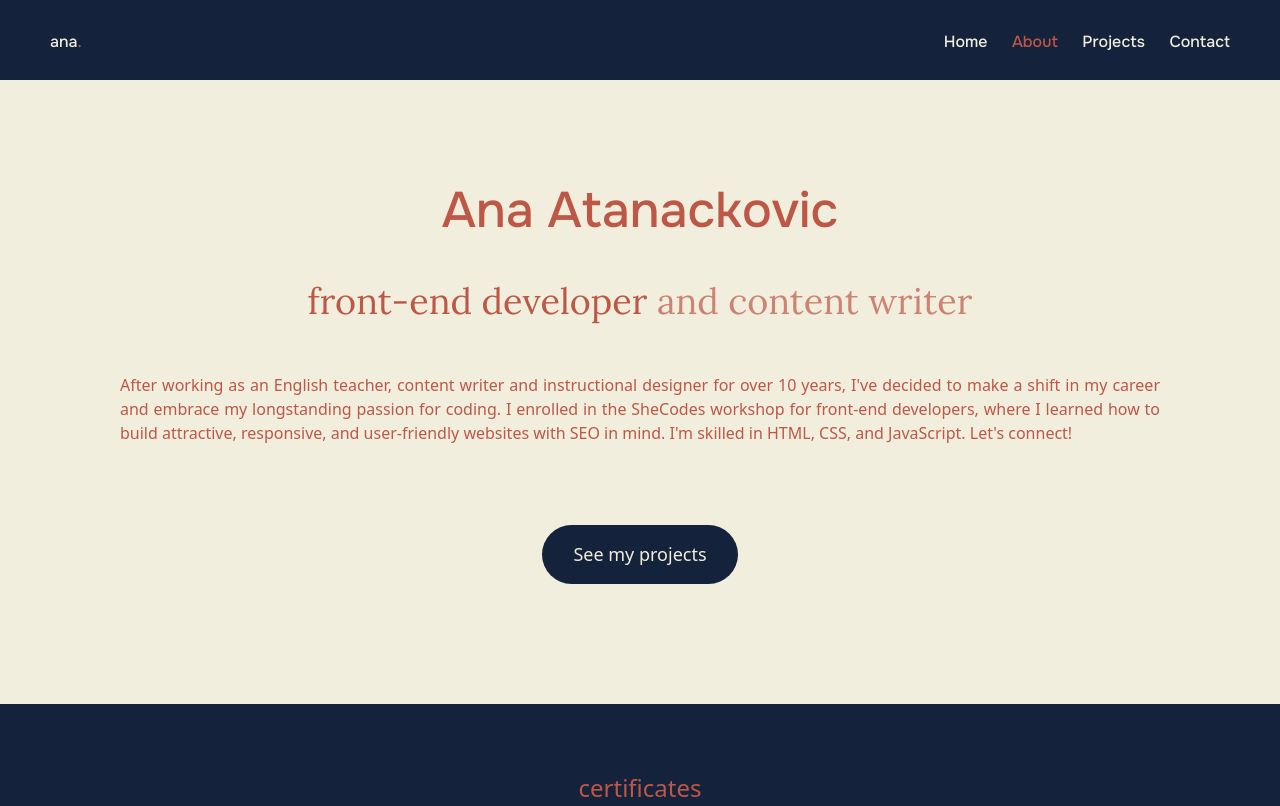
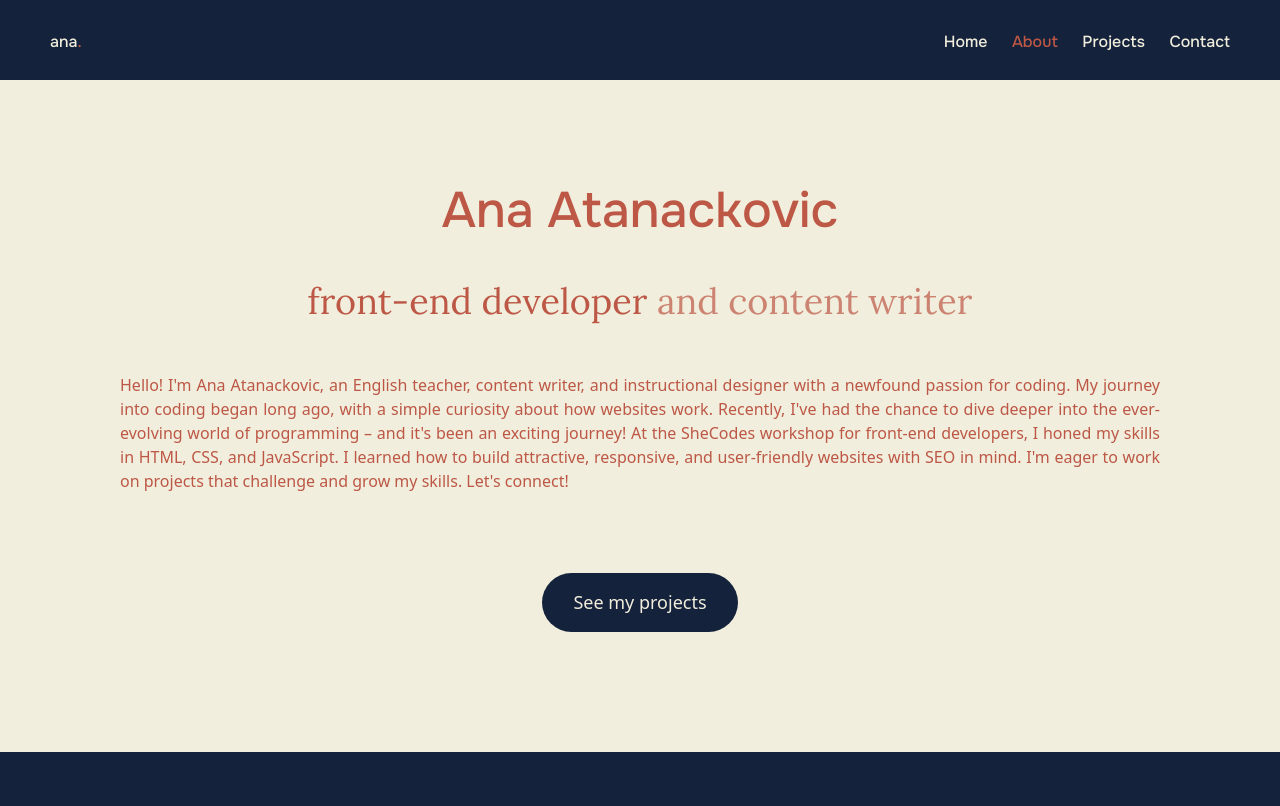
Before and after one commit to ana-atn/portfolio-project, a plain HTML site: page about.html in a window 1280 px wide. Shown: the top 806 px of the page. Drawn offline with nearby package versions, Linux system fonts and the light colour scheme.

Commit message:
updated about html

```diff
--- a/about.html
+++ b/about.html
@@ -55,12 +55,15 @@
         <span style="opacity: 70%">and content writer</span>
       </h3>
       <p>
-        After working as an English teacher, content writer and instructional
-        designer for over 10 years, I've decided to make a shift in my career
-        and embrace my longstanding passion for coding. I enrolled in the
-        SheCodes workshop for front-end developers, where I learned how to build
-        attractive, responsive, and user-friendly websites with SEO in mind. I'm
-        skilled in HTML, CSS, and JavaScript. Let's connect!
+        Hello! I'm Ana Atanackovic, an English teacher, content writer, and
+        instructional designer with a newfound passion for coding. My journey
+        into coding began long ago, with a simple curiosity about how websites
+        work. Recently, I've had the chance to dive deeper into the
+        ever-evolving world of programming – and it's been an exciting journey!
+        At the SheCodes workshop for front-end developers, I honed my skills in
+        HTML, CSS, and JavaScript. I learned how to build attractive,
+        responsive, and user-friendly websites with SEO in mind. I'm eager to
+        work on projects that challenge and grow my skills. Let's connect!
       </p>
       <a class="btn btn-branding" href="/projects.html">See my projects</a>
     </div>
```
